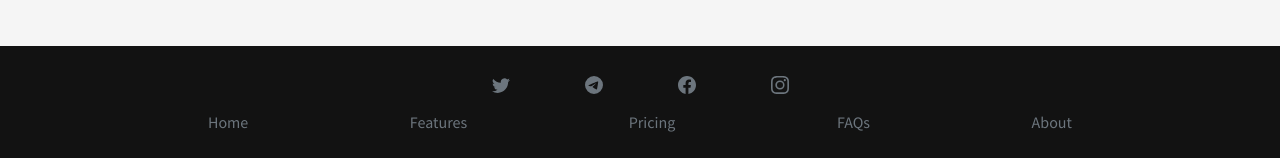
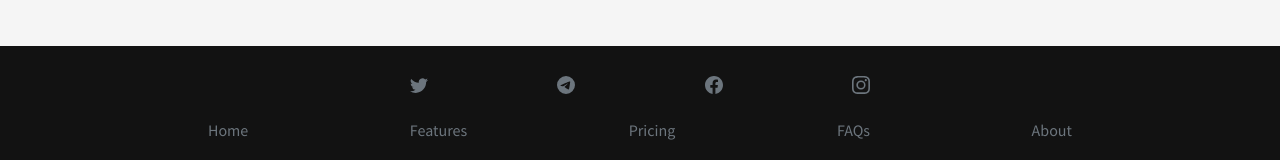
Before and after one commit to McNeeleon/TheMovieDB, a Vue app: page / in a window 1280 px wide. Shown: the part 1028-1188 px from the top of the page. Built offline with nearby package versions, Linux system fonts and the light colour scheme; no server answers.

Commit message:
fix component

```diff
--- /dev/null
+++ b/src/components/CategoryWrapp.vue
@@ -0,0 +1,11 @@
+<template>
+	<div class="container-xl">
+		<div class="bg-white px-2 px-sm-3">
+			<div class="d-flex justify-content-between align-items-center">
+				<slot name="tab"></slot>
+			</div>
+
+			<slot name="content"></slot>
+		</div>
+	</div>
+</template>
--- a/src/components/TheFooter.vue
+++ b/src/components/TheFooter.vue
@@ -5,7 +5,7 @@
 			style="max-width: 960px"
 		>
 			<div class="py-4">
-				<ul class="nav justify-content-center mb-3 social">
+				<ul class="nav justify-content-center mb-4 social">
 					<li class="nav-item">
 						<a
 							href="#"
@@ -127,8 +127,10 @@
 footer {
 	background-color: #121212;
 
-	li + li {
-		margin-left: 75px !important;
+	.social {
+		li + li {
+			margin-left: 15% !important;
+		}
 	}
 	svg {
 		width: 18px;
--- a/src/views/MovieView.vue
+++ b/src/views/MovieView.vue
@@ -5,6 +5,7 @@ import popular from '../components/CategoryPopular.vue';
 import top from '../components/CategoryTop.vue';
 
 import useTabControl from '../use/useTabControl';
+import CategoryWrapp from '../components/CategoryWrapp.vue';
 
 const { currTab, handlerTab, route } = useTabControl();
 
@@ -12,9 +13,8 @@ const tabs = { popular, top };
 </script>
 
 <template>
-	<div class="container-xl">
-		<div class="categoty bg-white px-2 px-sm-3">
-			<div class="d-flex justify-content-between">
+	<CategoryWrapp>
+		<template #tab>
 			<p class="fs-3 fw-600 my-1">
 				{{ route.name }}
 			</p>
@@ -23,13 +23,15 @@ const tabs = { popular, top };
 				:tabs-component="tabs"
 				@active-tab="handlerTab"
 			/>
-			</div>
+		</template>
+
+		<template #content>
 			<keep-alive>
 				<component
 					:is="tabs[currTab]"
 					:media-type="route.name"
 				></component>
 			</keep-alive>
-		</div>
-	</div>
 		</template>
+	</CategoryWrapp>
+</template>
--- a/src/views/SerialView.vue
+++ b/src/views/SerialView.vue
@@ -4,6 +4,7 @@ import popular from '../components/CategoryPopular.vue';
 import top from '../components/CategoryTop.vue';
 
 import useTabControl from '../use/useTabControl';
+import CategoryWrapp from '../components/CategoryWrapp.vue';
 
 const { currTab, handlerTab, route } = useTabControl();
 
@@ -11,9 +12,8 @@ const tabs = { popular, top };
 </script>
 
 <template>
-	<div class="container-xl">
-		<div class="categoty bg-white px-2 px-sm-3">
-			<div class="d-flex justify-content-between">
+	<CategoryWrapp>
+		<template #tab>
 			<p class="fs-3 fw-600 my-1">
 				{{ route.name }}
 			</p>
@@ -22,14 +22,15 @@ const tabs = { popular, top };
 				:tabs-component="tabs"
 				@active-tab="handlerTab"
 			/>
-			</div>
+		</template>
 
+		<template #content>
 			<keep-alive>
 				<component
 					:is="tabs[currTab]"
 					:media-type="route.name"
 				></component>
 			</keep-alive>
-		</div>
-	</div>
 		</template>
+	</CategoryWrapp>
+</template>
```
Lines whose indentation alone changed are shown as unchanged.
